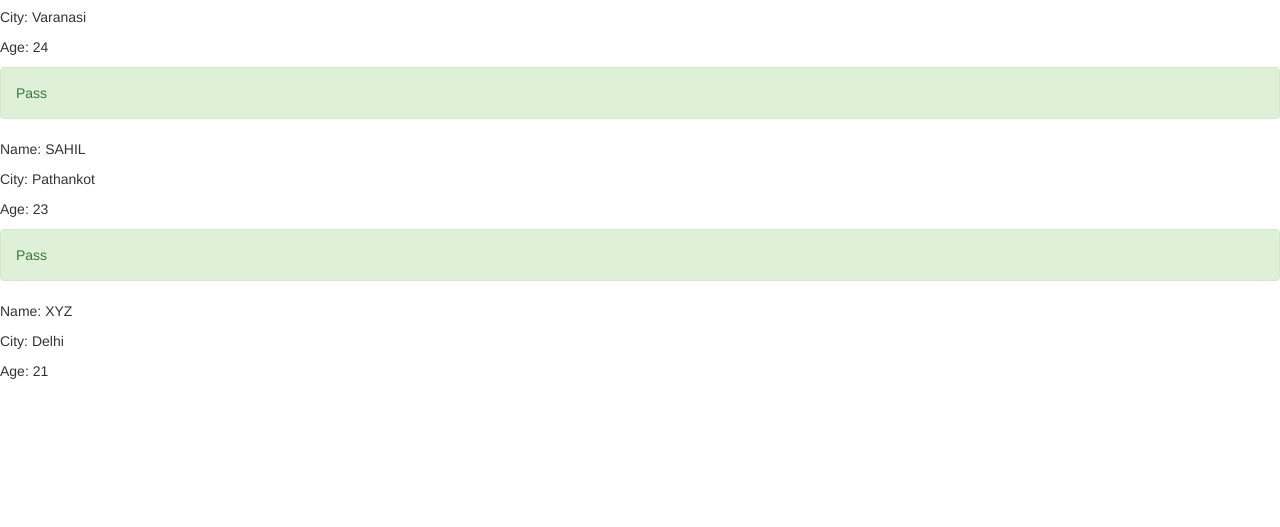
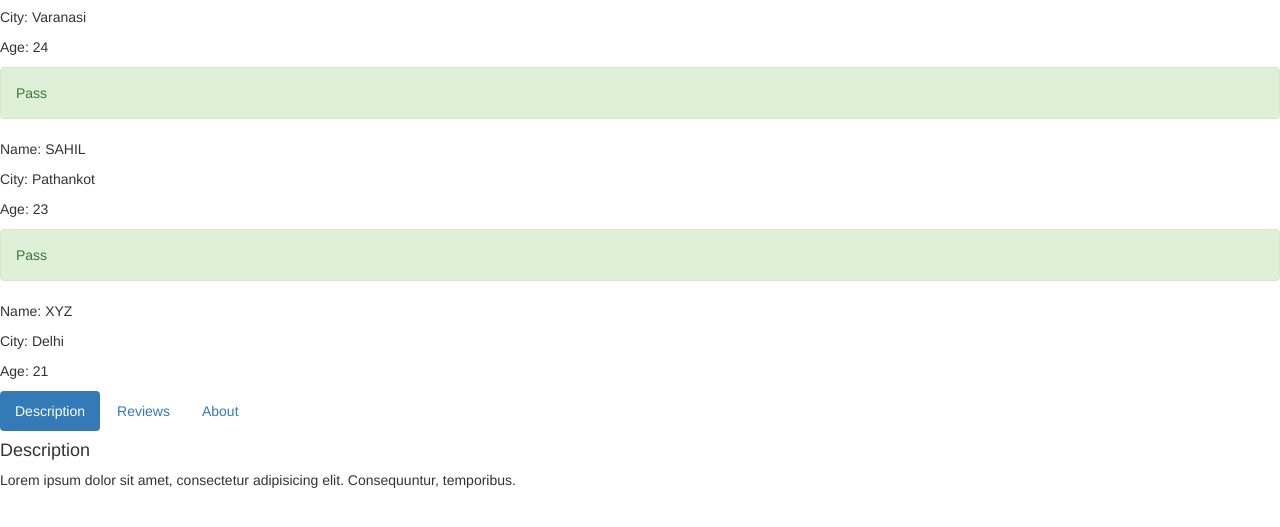
Before and after one commit to nivesh2/ANGULAR101, a website: page index.html in a window 1280 px wide. Shown: the part 93-620 px from the top of the page. Drawn offline with nearby package versions, Linux system fonts and the light colour scheme.

Commit message:
pure bootstap angular nav panel made

```diff
--- a/index.html
+++ b/index.html
@@ -18,6 +18,26 @@
             </div>
         </div>
 
+        <section ng-init="tab=1">
+            <ul class="nav nav-pills">
+                <li ng-class="{active:tab===1}"><a href="#" ng-click="tab=1">Description</a></li>
+                <li ng-class="{active:tab===2}"><a href="#" ng-click="tab=2">Reviews</a></li>
+                <li ng-class="{active:tab===3}"><a href="#" ng-click="tab=3">About</a></li>
+            </ul>
+        </section>
+
+        <div ng-show="tab===1">
+            <h4>Description</h4>
+            <p>Lorem ipsum dolor sit amet, consectetur adipisicing elit. Consequuntur, temporibus.</p>
+        </div>
+        <div ng-show="tab===2">
+            <h4>Reviews</h4>
+            <p>Lorem ipsum dolor sit amet, consectetur adipisicing elit. Eaque praesentium reprehenderit harum, sit dolores culpa deserunt fugit distinctio, neque facere.</p>
+        </div>
+        <div ng-show="tab===3">
+            <h4>About</h4>
+            <p>Lorem ipsum dolor sit amet, consectetur adipisicing elit. Iste minima ut odit porro possimus.</p>
+        </div>
         <script src="/js/app.js"></script>
     </body>
 </html>
```
